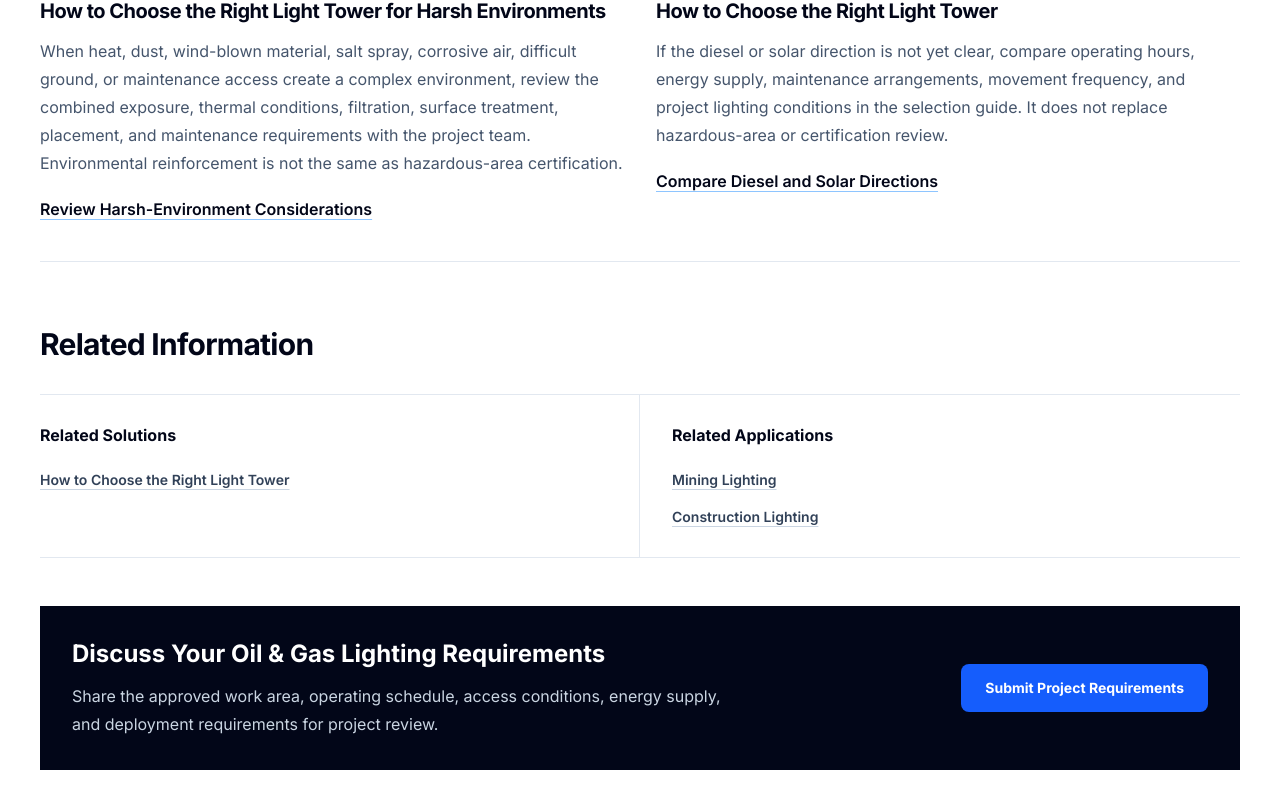
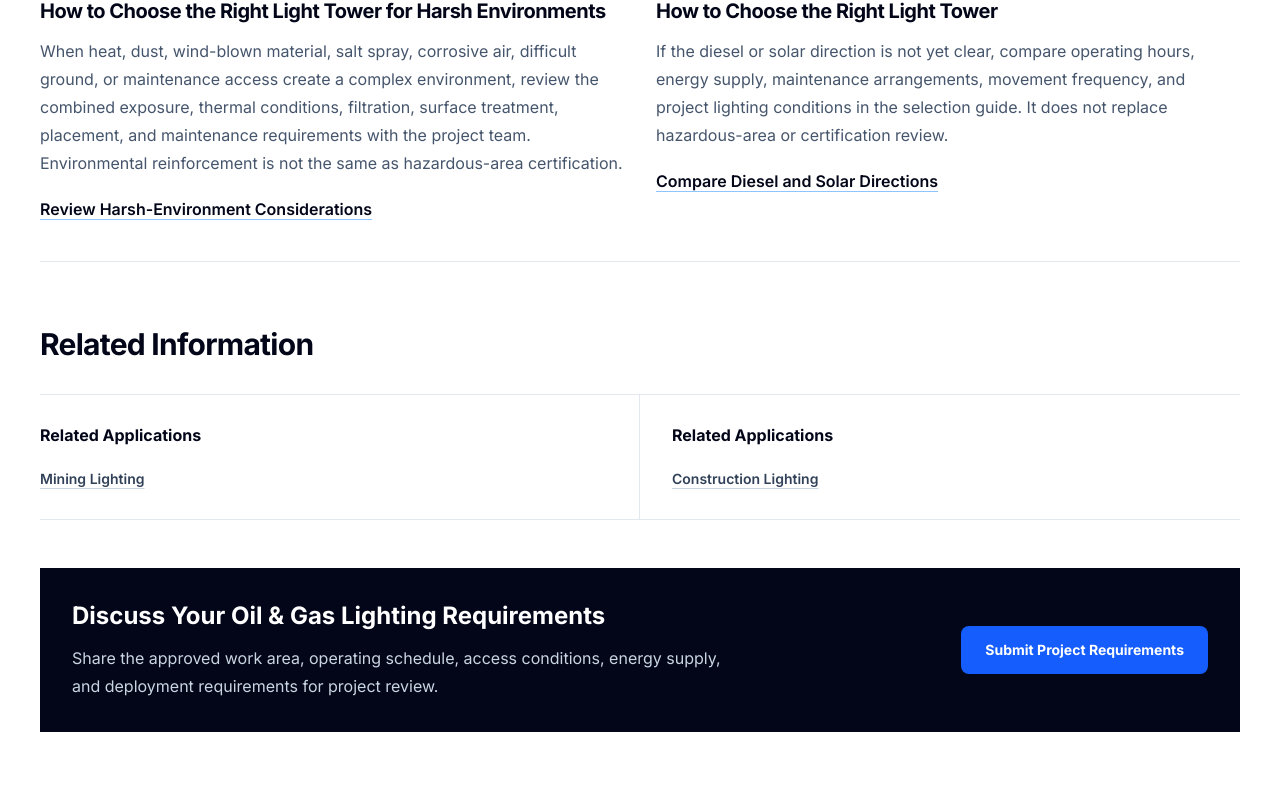
Before and after one commit to shuangshuangzhou07-boop/lfadj-website, a Next.js app: page /en/applications/oil-gas-lighting in a window 1280 px wide. Shown: the part 4711-5519 px from the top of the page. Built offline with nearby package versions, Linux system fonts and the light colour scheme.

Commit message:
Remove duplicate oil and gas related link

```diff
--- a/app/[lang]/applications/oil-gas-lighting/page.tsx
+++ b/app/[lang]/applications/oil-gas-lighting/page.tsx
@@ -134,13 +134,6 @@ const copy = {
     bottomCtaButton: "Submit Project Requirements",
     relatedInformationTitle: "Related Information",
     relatedProductsTitle: "Related Products",
-    relatedSolutionsTitle: "Related Solutions",
-    relatedSolutions: [
-      {
-        slug: "how-to-choose-the-right-light-tower",
-        label: "How to Choose the Right Light Tower",
-      },
-    ],
     relatedApplicationsTitle: "Related Applications",
     relatedApplications: [
       { slug: "mining-lighting", label: "Mining Lighting" },
@@ -264,13 +257,6 @@ const copy = {
     bottomCtaButton: "提交项目需求",
     relatedInformationTitle: "相关信息",
     relatedProductsTitle: "相关产品",
-    relatedSolutionsTitle: "相关解决方案",
-    relatedSolutions: [
-      {
-        slug: "how-to-choose-the-right-light-tower",
-        label: "如何选择合适的移动照明灯塔",
-      },
-    ],
     relatedApplicationsTitle: "相关应用",
     relatedApplications: [
       { slug: "mining-lighting", label: "矿山照明" },
@@ -559,41 +545,27 @@ export default function OilGasLightingPage({
             </h2>
 
             <div className="mt-8 grid border-y border-slate-200 lg:grid-cols-2">
-              <div className="border-b border-slate-200 py-7 lg:border-b-0 lg:border-r lg:pr-8">
-                <h4 className="text-base font-bold text-slate-950">
-                  {content.relatedSolutionsTitle}
-                </h4>
-                <ul className="mt-5 space-y-3">
-                  {content.relatedSolutions.map((solution) => (
-                    <li key={solution.slug}>
-                      <Link
-                        href={`/${locale}/solutions/${solution.slug}`}
-                        className="text-sm font-semibold leading-6 text-slate-700 underline decoration-slate-300 underline-offset-4 transition-colors hover:text-blue-700"
+              {content.relatedApplications.map((application, index) => (
+                <article
+                  key={application.slug}
+                  className={[
+                    "py-7",
+                    index === 0
+                      ? "border-b border-slate-200 lg:border-b-0 lg:border-r lg:pr-8"
+                      : "lg:pl-8",
+                  ].join(" ")}
                 >
-                        {solution.label}
-                      </Link>
-                    </li>
-                  ))}
-                </ul>
-              </div>
-
-              <div className="py-7 lg:pl-8">
-                <h4 className="text-base font-bold text-slate-950">
+                  <h3 className="text-base font-bold text-slate-950">
                     {content.relatedApplicationsTitle}
-                </h4>
-                <ul className="mt-5 space-y-3">
-                  {content.relatedApplications.map((application) => (
-                    <li key={application.slug}>
+                  </h3>
                   <Link
                     href={`/${locale}/applications/${application.slug}`}
-                        className="text-sm font-semibold leading-6 text-slate-700 underline decoration-slate-300 underline-offset-4 transition-colors hover:text-blue-700"
+                    className="mt-5 inline-flex text-sm font-semibold leading-6 text-slate-700 underline decoration-slate-300 underline-offset-4 transition-colors hover:text-blue-700"
                   >
                     {application.label}
                   </Link>
-                    </li>
+                </article>
               ))}
-                </ul>
-              </div>
             </div>
           </div>
 
```
Lines whose indentation alone changed are shown as unchanged.
